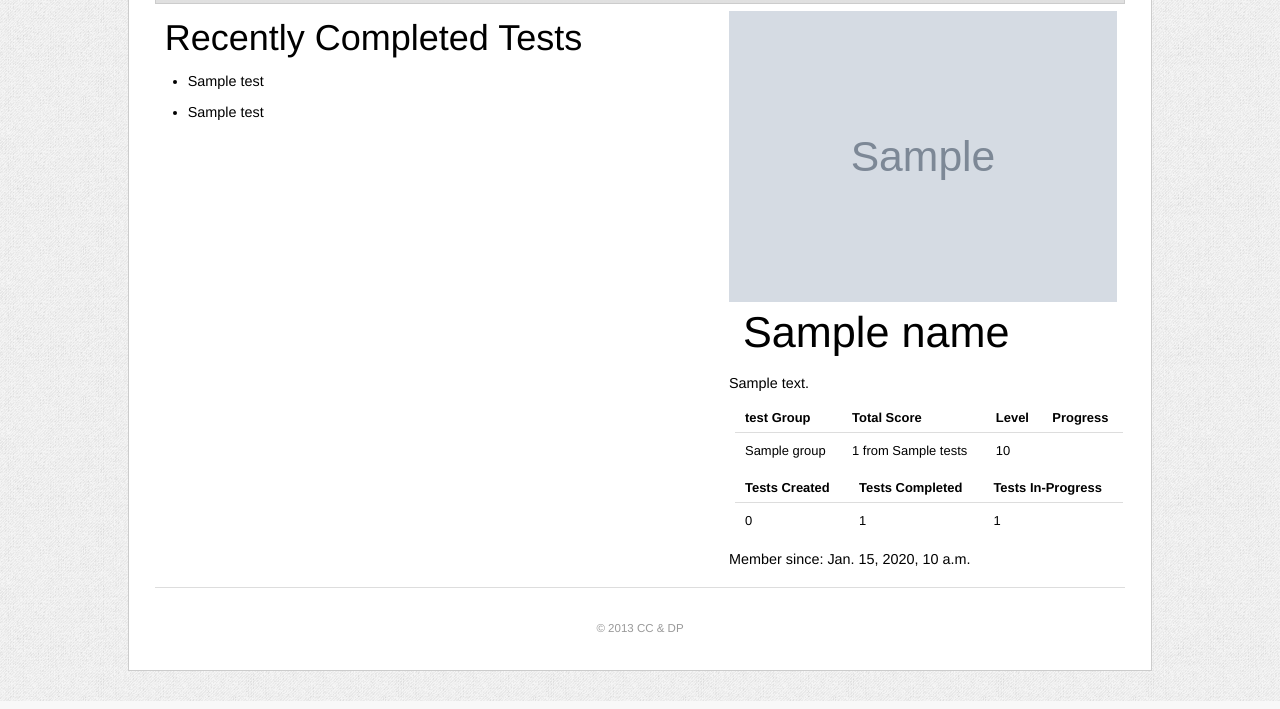
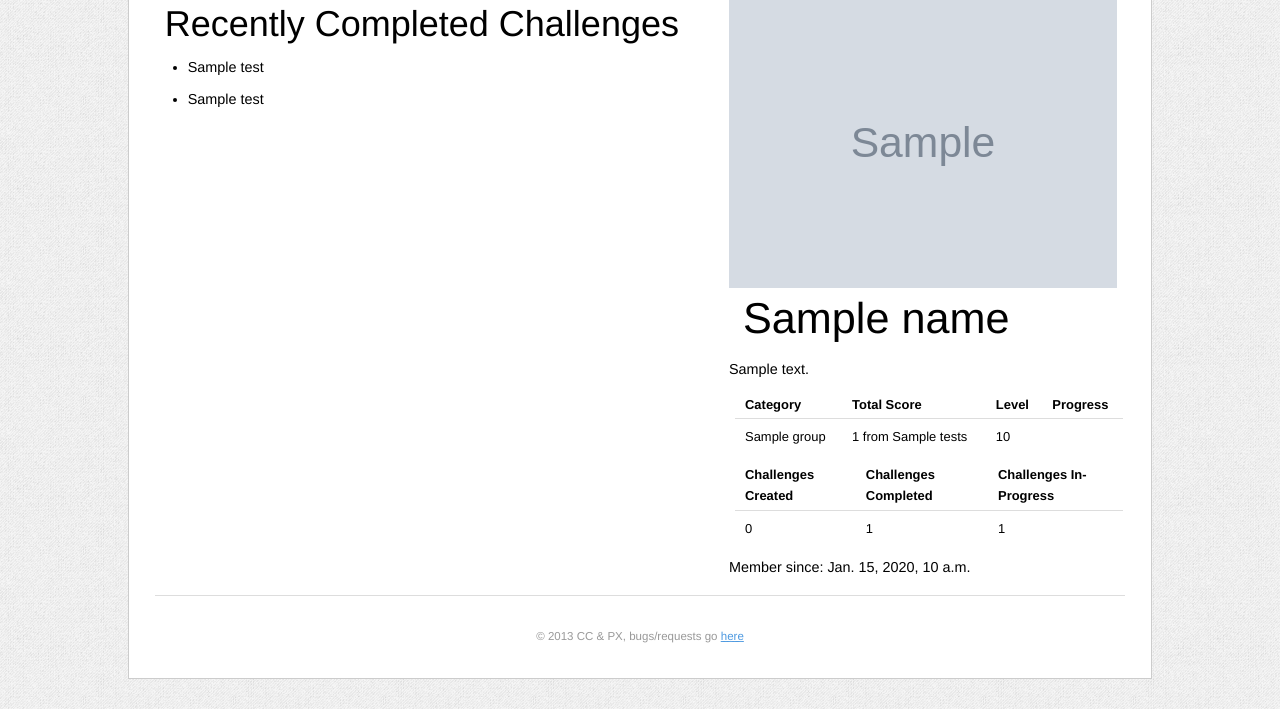
Before and after one commit to pierce403/densando, a Django app: template templates/profile.html in a window 1280 px wide. Shown: the part 425-1134 px from the top of the page. Run offline with Django 3.2, Linux system fonts and the light colour scheme; the template is opened without the code that fills it: most values are stand-ins (such as "Sample title", 1, 10 or a date in 2020); grey boxes marked "Sample" are stand-in pictures; some libraries are stand-ins or nearby versions.

Commit message:
some minor cosmetic tweaks

```diff
--- a/app.yaml
+++ b/app.yaml
@@ -1,4 +1,4 @@
-application: densandodev
+application: densando-hr
 version: 1
 runtime: python27
 api_version: 1
--- a/helpers.py
+++ b/helpers.py
@@ -292,9 +292,9 @@ def get_navigation_urls( self, user ):
 def send_email( to, test, type ):
     """Sends an email"""
     site_name = "Densando"
-    site_address = "densandodev.appspot.com"
+    site_address = "densando-hr.appspot.com"
     address_local = "do_not_reply"
-    address_suffix = "densandodev.appspotmail.com"
+    address_suffix = "densando-hr.appspotmail.com"
 
     if type == "Test-Answer":
         subject = "Someone has submitted an answer to %s" % test.title
--- a/templates/footer.html
+++ b/templates/footer.html
@@ -2,6 +2,6 @@
 
 {% block footer %}
 <footer id="footer">
-<p>&copy; 2013 CC &amp; DP</p>
+<p>&copy; 2013 CC &amp; PX, bugs/requests go <a href="https://github.com/pierce403/densando/issues">here</a> </p>
 </footer>
 {% endblock footer %}
--- a/templates/header.html
+++ b/templates/header.html
@@ -2,8 +2,7 @@
 
 {% block header %}
 <header>
-<h6 style="float:right;">{{ date|date:'Y-M-d H:i' }} GMT</h6>
-<h2>Densando</h2>
-<h5>Test Your Skills</h5>
+<center><h3>電算道 den san do 電算道</h3>
+<h5>learn, solve, create, teach</h5></center>
 </header>
 {% endblock header %}
--- a/templates/navigation.html
+++ b/templates/navigation.html
@@ -2,9 +2,9 @@
 
 {% block navigation %}
 <ul class="menu">
-	<li><a href="{{ nav_urls.home }}"><i class="icon-list"></i> Tests</a>
+	<li><a href="{{ nav_urls.home }}"><i class="icon-list"></i> Challenges</a>
 	{% if user %}
-		<li><a href="{{ nav_urls.create_test }}"><i class="icon-file-alt"></i> Create New Test</a></li>
+		<li><a href="{{ nav_urls.create_test }}"><i class="icon-file-alt"></i> Create New Challenge</a></li>
 		<li style="float:right;"><a href="{{ nav_urls.logout }}"><i class="icon-signout"></i> Logout</a></li>
         <li style="float:right;">
             <a class="image" href="{{ nav_urls.profile }}"><img src="{{ nav_grav }}" alt="Your Gravatar"/> Profile</a>
--- a/templates/profile.html
+++ b/templates/profile.html
@@ -8,7 +8,7 @@
 {% if bio %}<p>{{ bio }}</p>{% endif %}
 {% if grouped_marks %}
 <table style="margin: 6px;">
-    <thead><tr><th>test Group</th><th>Total Score</th><th>Level</th><th>Progress</th></tr></thead>
+    <thead><tr><th>Category</th><th>Total Score</th><th>Level</th><th>Progress</th></tr></thead>
 	<tbody>
         {% for group in grouped_marks %}
         <tr><td>{{ group.name }}</td>
@@ -22,9 +22,9 @@
 {% endif %}
 <table style="margin: 6px;">
     <thead><tr>
-        <th>Tests Created</th>
-        <th>Tests Completed</th>
-        <th>Tests In-Progress</th>
+        <th>Challenges Created</th>
+        <th>Challenges Completed</th>
+        <th>Challenges In-Progress</th>
     </tr></thead>
     <tbody><tr>
         <td>{{ created_tests.tests|length }}</td>
@@ -37,7 +37,7 @@
 
 {% if created_tests.tests|length > 0 %}
 <section class="col_7" >
-	<header><h3>Created Tests</h3></header>
+	<header><h3>Created Challenges</h3></header>
 	{% for test in created_tests.tests %}
 		<div class="test-preview{%if this_user and test.num_marked != test.times_taken %} new-to-be-marked{% endif %}">
             <div>{% include "test.html" %}</div>
@@ -45,15 +45,15 @@
                 <ul class="button-bar">
                     <li><a href="{{ nav_urls.create_test }}/{{ test.id }}" class="button">Edit</a></li>
                 {% if test.open %}
-                    <li><a href="{{ nav_urls.tests }}/{{ test.id }}/f" class="button">Close Test</a></li>
+                    <li><a href="{{ nav_urls.tests }}/{{ test.id }}/f" class="button">Close Challenge</a></li>
                 {% else %}
-                    <li><a href="{{ nav_urls.tests }}/{{ test.id }}/t" class="button">Open Test</a></li>
+                    <li><a href="{{ nav_urls.tests }}/{{ test.id }}/t" class="button">Open Challenge</a></li>
                 {% endif %}
                 </ul>
             {% endif %}
 		</div>
     {% empty %}
-        <p>No tests have been created.</p>
+        <p>No challenges have been created.</p>
 	{% endfor %}
     {% if created_tests.next and created_tests.more %}
         <a href="?next_created={{ created_tests.next }}">See more...</a>
@@ -63,7 +63,7 @@
 
 {% if this_user %}
     <section class="col_7" >
-        <header><h3>In-Progress Tests</h3></header>
+        <header><h3>In-Progress Challenges</h3></header>
         {% for mark in in_progress.marks %}
         <div class="test-preview">
             {% with mark.test as test %}
@@ -72,9 +72,9 @@
         </div>
         {% empty %}
             {% if not completed|length > 0 %}
-                <p>All tests have been marked.</p>
+                <p>All challenges have been marked.</p>
             {% else %}
-                <p>No tests have been taken.</p>
+                <p>No challenges have been taken.</p>
             {% endif %}
         {% endfor %}
         {% if in_progress.next and in_progress.more %}
@@ -83,7 +83,7 @@
     </section>
 
     <section class="col_7" >
-        <header><h3>Completed Tests</h3></header>
+        <header><h3>Completed Challenges</h3></header>
         {% for mark in completed.marks %}
             <section class="test-preview">
             {% with mark.test as test %}
@@ -92,9 +92,9 @@
             </section>
         {% empty %}
             {% if not in_progress|length > 0 %}
-            <p>None of the taken tests have been marked yet.</p>
+            <p>None of the taken challenges have been marked yet.</p>
             {% else %}
-            <p>No tests have been taken.</p>
+            <p>No challenges have been taken.</p>
             {% endif %}
         {% endfor %}
         {% if completed.next and completed.more %}
@@ -104,7 +104,7 @@
 {% else %}
     {% if in_progress.marks|length > 0 or completed.marks|length > 0 %}
     <section class="col_7" >
-        <header><h3>Recently Completed Tests</h3></header>
+        <header><h3>Recently Completed Challenges</h3></header>
         <ul>
         {% for mark in in_progress.marks %}
             <li>{{ mark.test.title }}</li>
--- a/templates/register.html
+++ b/templates/register.html
@@ -11,9 +11,9 @@
     <table>
         <thead>
             <tr>
-                <th>Group Name</th>
+                <th>Category</th>
                 <th>Total Score</th>
-                <th>Tests Completed</th>
+                <th>Challenges Completed</th>
                 <th>Level</th>
                 <th>Progress</th>
             </tr>
@@ -36,7 +36,7 @@
         <tr>
             <form action="/add_test_group" method="post">
                 <td colspan="2"><input id="group_name" name="group_name" placeholder="^[a-z0-9_]{2,16}$"></input></td>
-                <td colspan="3"><button type="submit">Add Group</button></td>
+                <td colspan="3"><button type="submit"> Add Category</button></td>
             </form>
         </tr>
         </tbody>
```
Also changed, not shown: templates/create.html (+4 -4 lines).
